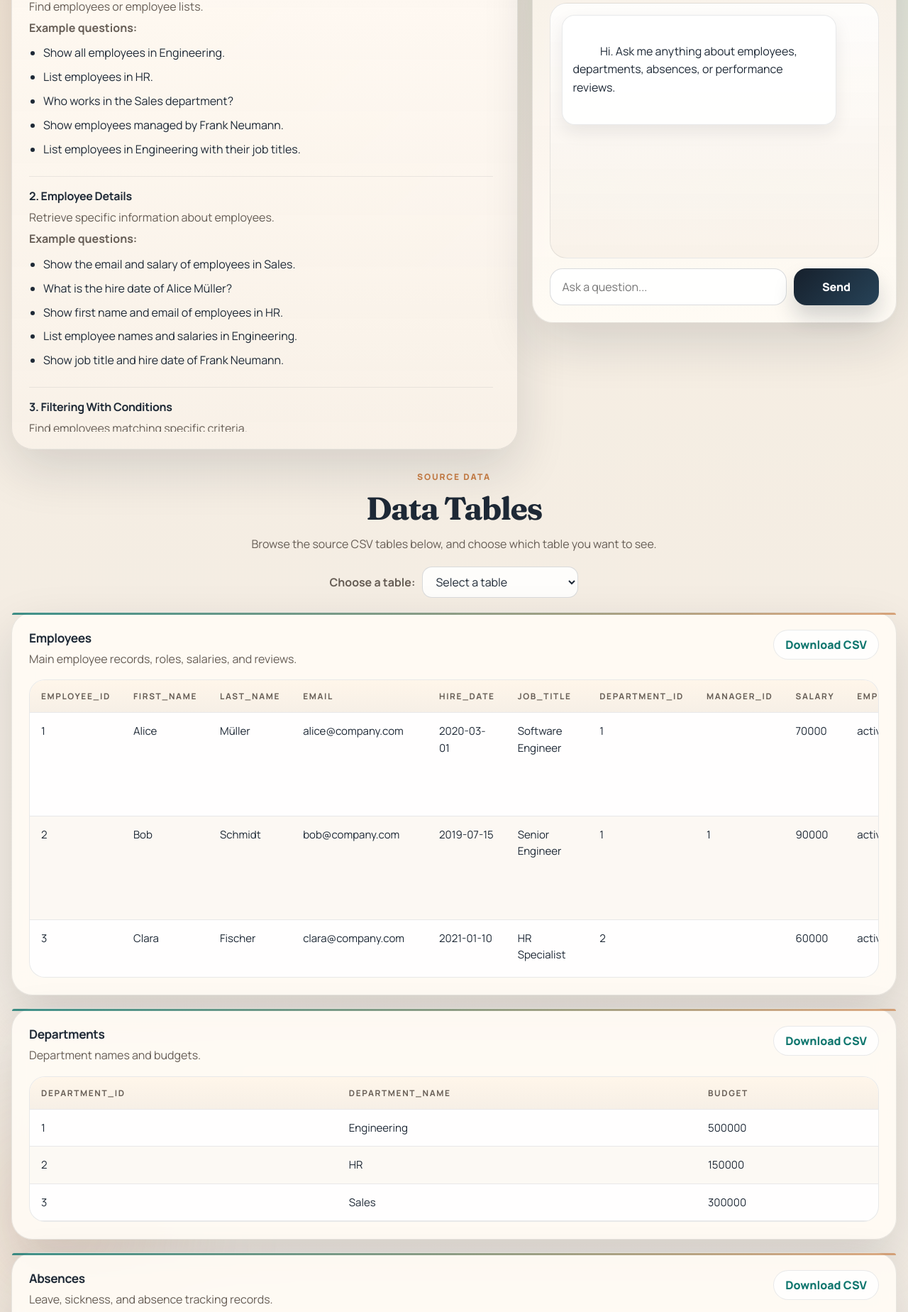
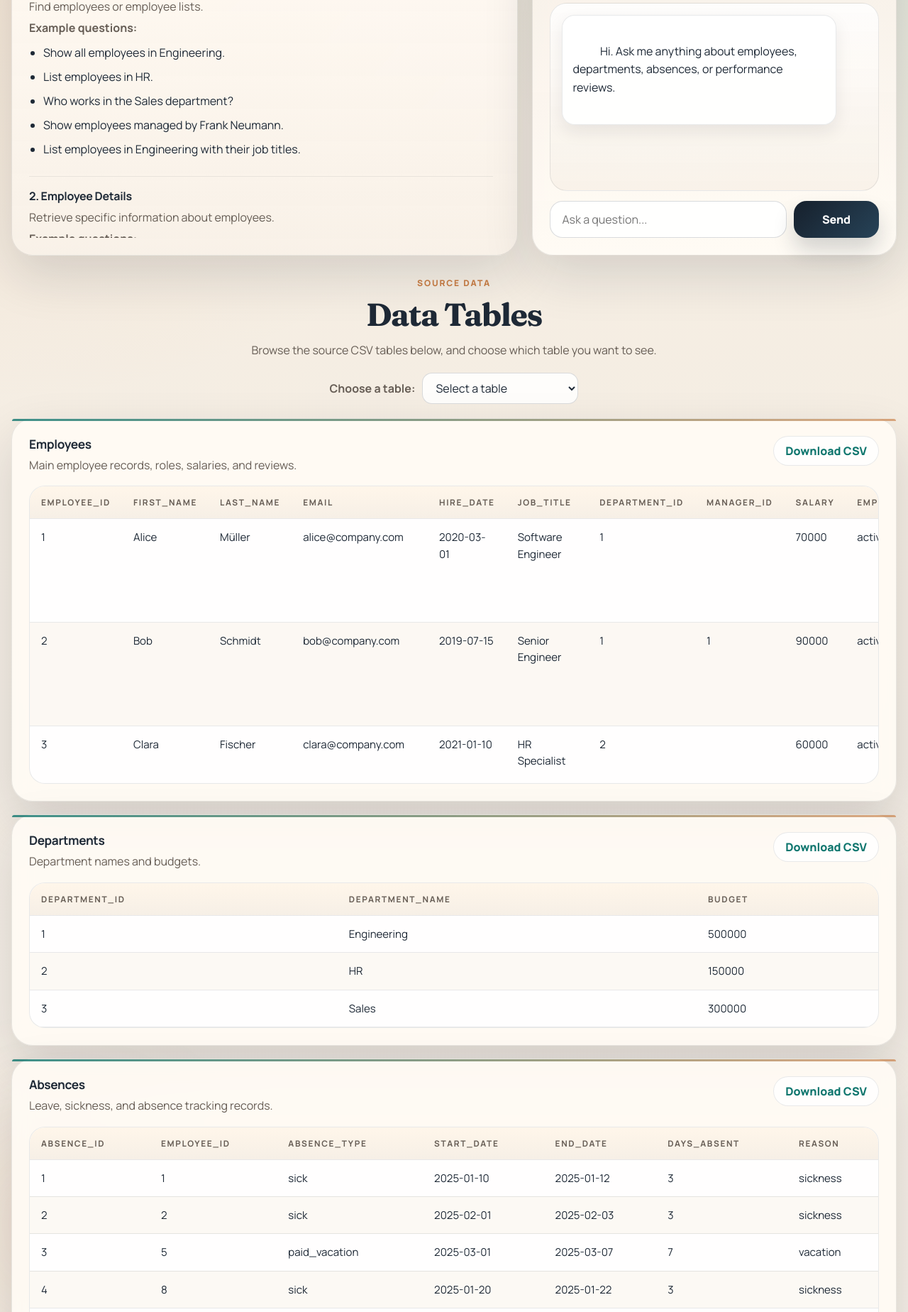
Before and after one commit to fadimbarki87/hr-agent-api, a FastAPI app: page / in a window 1280 px wide. Shown: the part 368-2216 px from the top of the page at 71% size. Run offline with FastAPI, Linux system fonts and the light colour scheme; some libraries are stand-ins or nearby versions.

Commit message:
Refine frontend styling and responsiveness

```diff
--- a/static/styles.css
+++ b/static/styles.css
@@ -21,6 +21,7 @@
   --radius-xl: 30px;
   --radius-lg: 24px;
   --radius-md: 18px;
+  --hero-card-height: clamp(320px, calc(100vh - 320px), 460px);
 }
 
 html {
@@ -171,7 +172,7 @@ select {
   display: grid;
   grid-template-columns: minmax(0, 1.28fr) minmax(360px, 0.92fr);
   gap: 20px;
-  align-items: start;
+  align-items: stretch;
 }
 
 .card,
@@ -209,6 +210,13 @@ select {
     linear-gradient(180deg, rgba(248, 241, 232, 0.95) 0%, rgba(255, 251, 245, 0.96) 100%);
 }
 
+.examples-card,
+.chat-card {
+  display: flex;
+  flex-direction: column;
+  height: var(--hero-card-height);
+}
+
 .card-header-row {
   display: flex;
   align-items: center;
@@ -229,12 +237,14 @@ select {
 }
 
 .scroll-box {
+  flex: 1;
+  min-height: 0;
   overflow-y: auto;
   padding-right: 10px;
 }
 
 .compact-scroll {
-  max-height: 640px;
+  max-height: none;
 }
 
 .qa-group {
@@ -281,8 +291,9 @@ select {
 }
 
 .chat-window {
-  min-height: 360px;
-  max-height: 520px;
+  flex: 1;
+  min-height: 0;
+  max-height: none;
   overflow-y: auto;
   padding: 16px;
   margin-bottom: 14px;
@@ -521,6 +532,20 @@ tbody tr:hover {
   .hero-stack {
     grid-template-columns: 1fr;
   }
+
+  .examples-card,
+  .chat-card {
+    height: auto;
+  }
+
+  .compact-scroll {
+    max-height: 520px;
+  }
+
+  .chat-window {
+    min-height: 320px;
+    max-height: 420px;
+  }
 }
 
 @media (max-width: 900px) {
```
